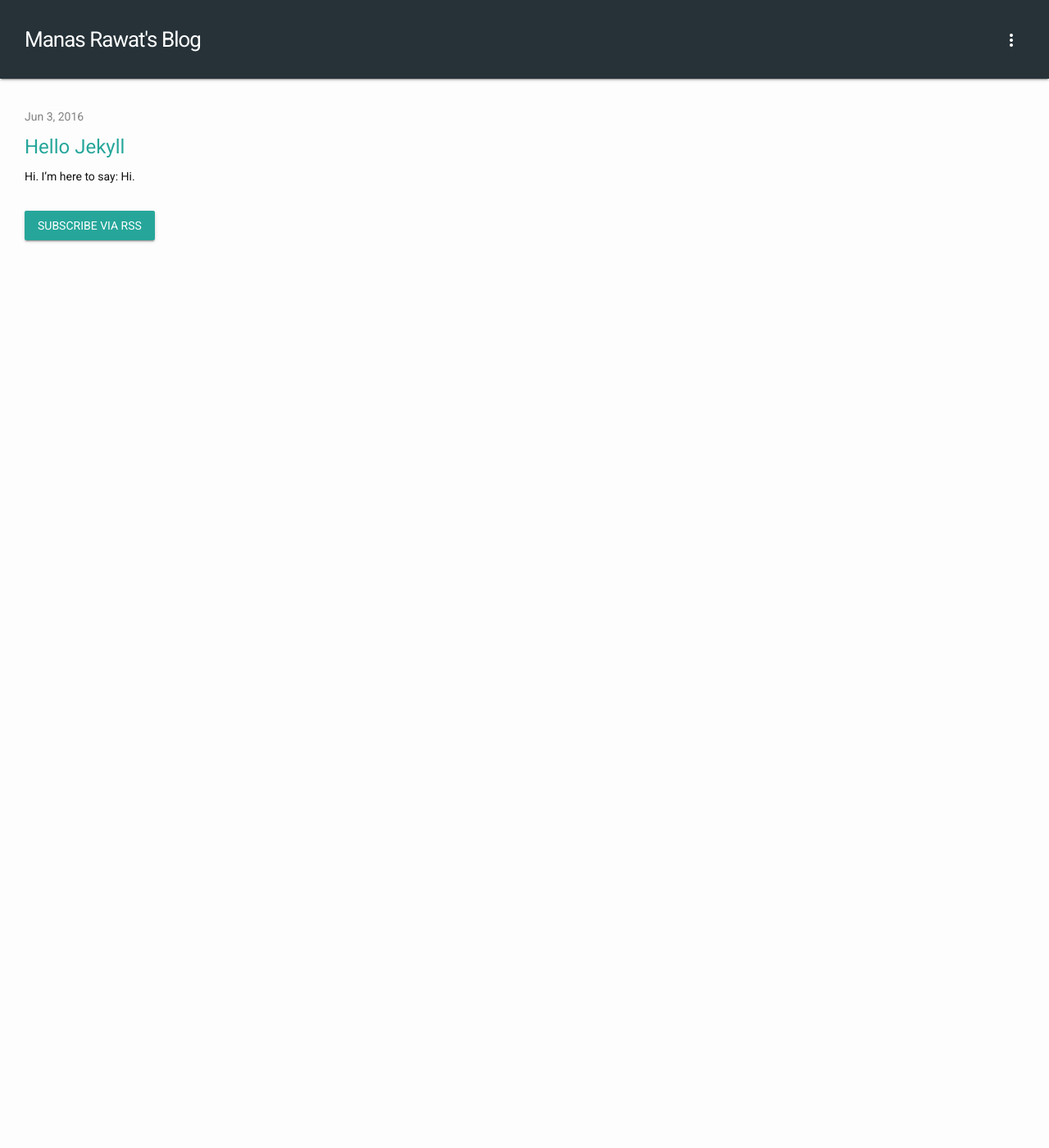
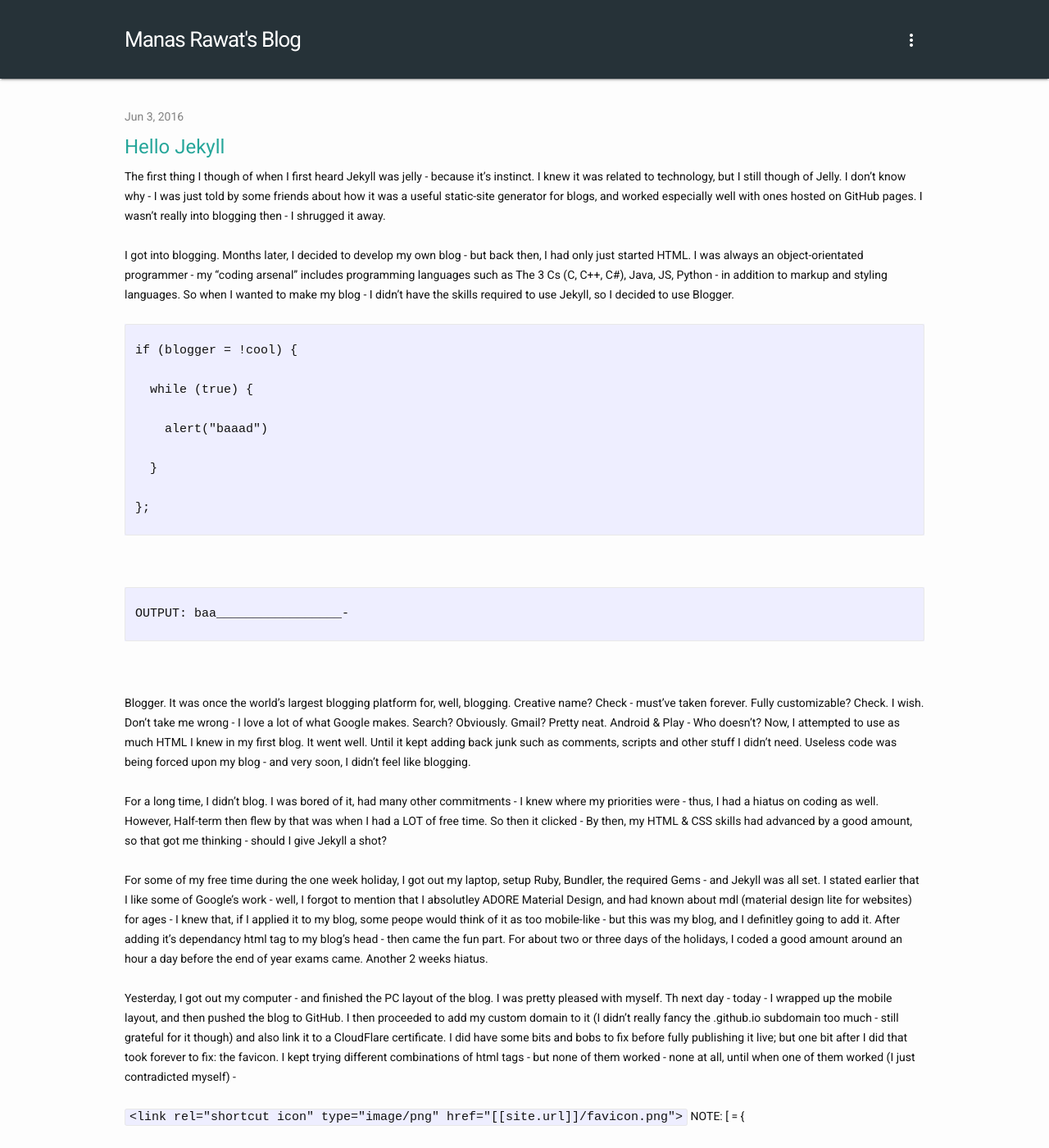
Before and after one commit to manasrawat/manasrawat.github.io, a Jekyll site: the page built from _posts/2016-06-16-hello-jekyll.markdown, in a window 1280 px wide and 1400 px high. Shown: the whole window at 82% size. Built offline with Jekyll 4.4.1, drawn with Linux system fonts in a browser that asks for light colours; nearby versions of some CDN libraries; some of the changed text lies outside the part shown.

Commit message:
margin sizes as percentages; more efficent

````diff
--- /dev/null
+++ b/CNAME
@@ -0,0 +1 @@
+cyource.me
--- a/_config.yml
+++ b/_config.yml
@@ -4,7 +4,8 @@ email: manas.rawat2002@gmail.com
 description: >
   A blog on Android, computer programming, maths and android.
 baseurl: ""
-url: "http://cyource.github.io"
+url: https://cyource
+enforce_ssl: cyource.me
 twitter_username: cyource
 github_username:  cyource
 repository: cyource/cyource.github.io
--- a/_includes/head.html
+++ b/_includes/head.html
@@ -1,12 +1,13 @@
 <head>
+  <link rel="shortcut icon" type="image/png" href="/favicon.png">
   <meta charset="utf-8">
   <meta http-equiv="X-UA-Compatible" content="IE=edge">
   <meta name="viewport" content="width=device-width, initial-scale=1">
 
   <title>{% if page.title %}{{ page.title | escape }}{% else %}{{ site.title | escape }}{% endif %}</title>
   <meta name="description" content="{% if page.excerpt %}{{ page.excerpt | strip_html | strip_newlines | truncate: 160 }}{% else %}{{ site.description }}{% endif %}">
+  <meta name="theme-color" content="#263238">
 
-  <link rel="shortcut icon" type="image/x-icon" href="/favicon.png">
   <link rel="stylesheet" href="{{ "/css/main.css" | prepend: site.baseurl }}">
   <link rel="stylesheet" href="{{ "/css/styles.css" | prepend: site.baseurl }}">
   <link rel="canonical" href="{{ page.url | replace:'index.html','' | prepend: site.baseurl | prepend: site.url }}">
@@ -15,4 +16,9 @@
   <link rel="stylesheet" href="https://fonts.googleapis.com/icon?family=Material+Icons">
   <link rel="stylesheet" href="https://code.getmdl.io/1.1.3/material.indigo-pink.min.css">
   <script defer src="https://code.getmdl.io/1.1.3/material.min.js"></script>
+  	<style>
+	@media screen and (min-width: 801px) {
+		.mdl-menu__container.is-visible, .mdl-menu__container.is-animating { right: 10%; }
+	}
+	</style>
 </head>
--- a/_includes/header.html
+++ b/_includes/header.html
@@ -6,16 +6,6 @@
     <a class="site-title" href="{{ site.baseurl }}/">{{ site.title }}</a>
 
     <nav class="site-nav">
-
-      <!--<a href="#" class="menu-icon">
-        <svg viewBox="0 0 18 15">
-          <path fill="#424242" d="M18,1.484c0,0.82-0.665,1.484-1.484,1.484H1.484C0.665,2.969,0,2.304,0,1.484l0,0C0,0.665,0.665,0,1.484,0 h15.031C17.335,0,18,0.665,18,1.484L18,1.484z"/>
-          <path fill="#424242" d="M18,7.516C18,8.335,17.335,9,16.516,9H1.484C0.665,9,0,8.335,0,7.516l0,0c0-0.82,0.665-1.484,1.484-1.484 h15.031C17.335,6.031,18,6.696,18,7.516L18,7.516z"/>
-          <path fill="#424242" d="M18,13.516C18,14.335,17.335,15,16.516,15H1.484C0.665,15,0,14.335,0,13.516l0,0 c0-0.82,0.665-1.484,1.484-1.484h15.031C17.335,12.031,18,12.696,18,13.516L18,13.516z"/>
-        </svg>
-      </a>-->
-
-      <!--<div class="trigger">-->
 
 		<button id="menu" class="mdl-button mdl-js-button mdl-button--icon">
 			<i class="material-icons">more_vert</i>
@@ -34,14 +24,16 @@
           </li>
         {% endif %}
 
+          <li class="mdl-menu__item" onclick="location.href='http://plus.google.com/+manasmrawat'">
+            {% include icon-google.html %}
+          </li>
+
           <a href="/archive.html">
 		  <li class="mdl-menu__item">Archive</li>
 		  </a>
 
 		</ul>
 
-      <!--</div>-->
-
     </nav>
 
   </div>
--- /dev/null
+++ b/_includes/icon-google.html
@@ -0,0 +1 @@
+<a href="https://plus.google.com/{{ include.username }}"><span class="icon icon--google">{% include icon-google.svg %}</span><span class="username">+ManasMRawat</span></a>
--- a/_posts/2016-06-03-hello-jekyll.markdown
+++ /dev/null
@@ -1,7 +0,0 @@
----
-layout: post
-title:  "Hello Jekyll"
-date:   2016-06-03 21:50:32 +0100
-categories: general
----
-Hi. I'm here to say: Hi.
--- /dev/null
+++ b/_posts/2016-06-16-hello-jekyll.markdown
@@ -0,0 +1,43 @@
+---
+layout: post
+title:  "Hello Jekyll"
+date:   2016-06-03 21:50:32 +0100
+categories: general
+---
+The first thing I though of when I first heard Jekyll was jelly - because it's instinct. I knew it was related to technology, but I still though of Jelly. I don't know why - I was just told by some friends about how it was a useful static-site generator for blogs, and worked especially well with ones hosted on GitHub pages. I wasn't really into blogging then - I shrugged it away.
+<br>
+<br>
+I got into blogging. Months later, I decided to develop my own blog - but back then, I had only just started HTML. I was always an object-orientated programmer - my "coding arsenal" includes programming languages such as The 3 Cs (C, C++, C#), Java, JS, Python - in addition to markup and styling languages. So when I wanted to make my blog - I didn't have the skills required to use Jekyll, so I decided to use Blogger.
+<br>
+<br>
+```
+if (blogger = !cool) {
+  while (true) {
+    alert("baaad")
+  }
+};
+```
+<br>
+<br>
+```
+OUTPUT: baa_________________-
+```
+<br>
+<br>
+Blogger. It was once the world's largest blogging platform for, well, blogging. Creative name? Check - must've taken forever. Fully customizable? Check. I wish. Don't take me wrong - I love a lot of what Google makes. Search? Obviously. Gmail? Pretty neat. Android & Play - Who doesn't? Now, I attempted to use as much HTML I knew in my first blog. It went well. Until it kept adding back junk such as comments, scripts and other stuff I didn't need. Useless code was being forced upon my blog - and very soon, I didn't feel like blogging.
+<br>
+<br>
+For a long time, I didn't blog. I was bored of it, had many other commitments -  I knew where my priorities were - thus, I had a hiatus on coding as well. However, Half-term then flew by that was when I had a LOT of free time. So then it clicked - By then, my HTML & CSS skills had advanced by a good amount, so that got me thinking - should I give Jekyll a shot?
+<br>
+<br>
+For some of my free time during the one week holiday, I got out my laptop, setup Ruby, Bundler, the required Gems - and Jekyll was all set. I stated earlier that I like some of Google's work - well, I forgot to mention that I absolutley ADORE Material Design, and had known about mdl (material design lite for websites) for ages - I knew that, if I applied it to my blog, some peope would think of it as too mobile-like - but this was my blog, and I definitley going to add it. After adding it's dependancy html tag to my blog's head - then came the fun part. For about two or three days of the holidays, I coded a good amount around an hour a day before the end of year exams came. Another 2 weeks hiatus.
+<br>
+<br>
+Yesterday, I got out my computer - and finished the PC layout of the blog. I was pretty pleased with myself. Th next day - today - I wrapped up the mobile layout, and then pushed the blog to GitHub. I then proceeded to add my custom domain to it (I didn't really fancy the .github.io subdomain too much - still grateful for it though) and also link it to a CloudFlare certificate. I did have some bits and bobs to fix before fully publishing it live; but one bit after I did that took forever to fix: the favicon. I kept trying different combinations of html tags - but none of them worked - none at all, until when one of them worked (I just contradicted myself) -
+<br>
+<br>
+```<link rel="shortcut icon" type="image/png" href="[[site.url]]/favicon.png">```
+NOTE: [ = {
+<br>
+<br>
+That... worked. It worked everywhere - apart from IE. So I used a png instead, and it worked - but then I found out it didn't work in Firefox. I then 'experimented' a little by removing ```'[[site.url]]'``` - and it... worked. I apologise to all the Firefox users - I just can't be asked to fix it now - but I'm pretty satisifed my blog's done  - even more so due to the fact that on top of the base Jekyll theme, using mdlite, I coded it. I coded my own blog.
--- a/archive.html
+++ b/archive.html
@@ -3,6 +3,12 @@ layout: page
 title: Archive
 permalink: /archive.html
 ---
+
+	<style>
+	@media screen and (min-width: 801px) {
+		.post { margin: 0 }
+	}
+	</style>
 
   <ul class="post-list">
     {% for post in site.posts %}
--- a/css/styles.css
+++ b/css/styles.css
@@ -5,7 +5,7 @@
 html, body { font-family: 'Roboto', sans-serif; font-size: 14px; font-weight: 400; line-height: 20px; }
 body { font: normal normal 16px 'Roboto', sans-serif }
 h1 { font-family: 'Roboto', sans-serif; color: #26a69a}
-.site-title, .site-title:visited, .site-title:hover { color: #ffffff; text-decoration: none;}
+.site-title, .site-title:visited, .site-title:hover { color: #ffffff; text-decoration: none; }
 .post-title {font-size: 24px;}
 .post-link, .post-link:hover { text-decoration: none; display: inline-block; }
 .page-content { padding:  45px 0 0 0; }
@@ -13,12 +13,19 @@ h1 { font-family: 'Roboto', sans-serif; color: #26a69a}
 a, a:hover, a:visited { color: #26a69a; text-decoration:none }
 h2 { margin: -6px 0 24px 0;}
 p {margin: 0;}
-
 .site-nav { float: right; line-height: 56px; }
 .site-nav .menu-icon { display: none; }
 .site-nav .page-link { color: #111; line-height: 1.5; }
 .site-nav .page-link:not(:last-child) { margin-right: 20px; }
-@media screen and (max-width: 600px) {
+@media screen and (max-width: 1049px) {
 .site-nav { position: absolute; top: 19px; right: 20px; background-color: #263238; border: none; border-radius: 0; text-align: right; }
 .mdl-menu__container { margin: 0 16px; }
 }
+@media screen and (min-width: 1050px) {
+.mdl-button--icon { margin-right: 10%; }
+.post-list, .post { margin: 0 10% 0 10%; }
+.site-title { margin-left: 10%; }
+.mdl-menu__container.is-visible, .mdl-menu__container.is-animating { right: 10% !important; }
+.site-nav { margin-right: 10% }
+.mdl-button--raised { margin-left: 10% }
+}
````
Also changed, not shown: _posts/2016-05-31-welcome-to-jekyll.markdown (deleted, +0 -25 lines), README.md (added), _includes/icon-google.svg (added), favicon.png (renamed from _includes/favicon.png), 1 other file.
